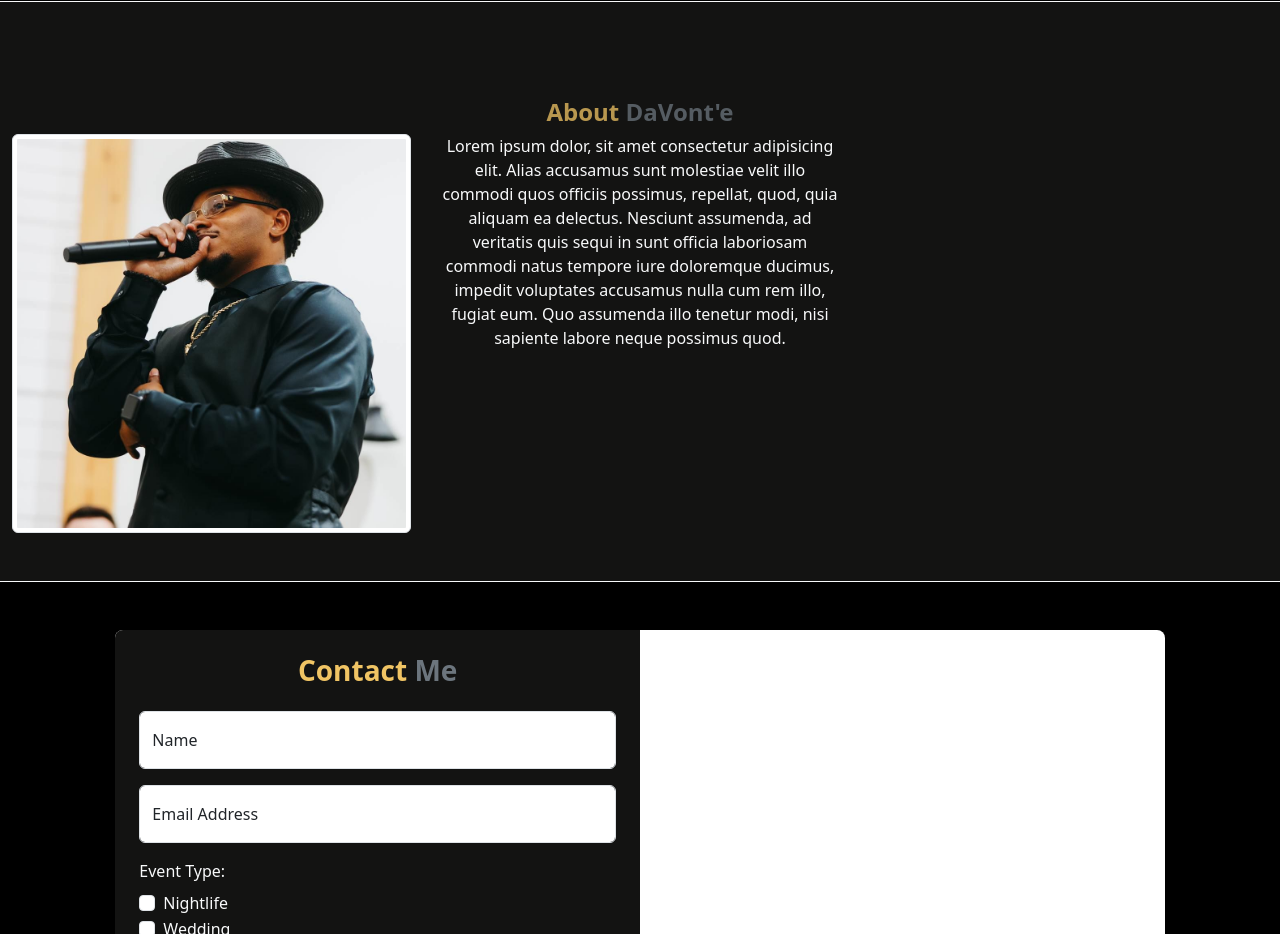
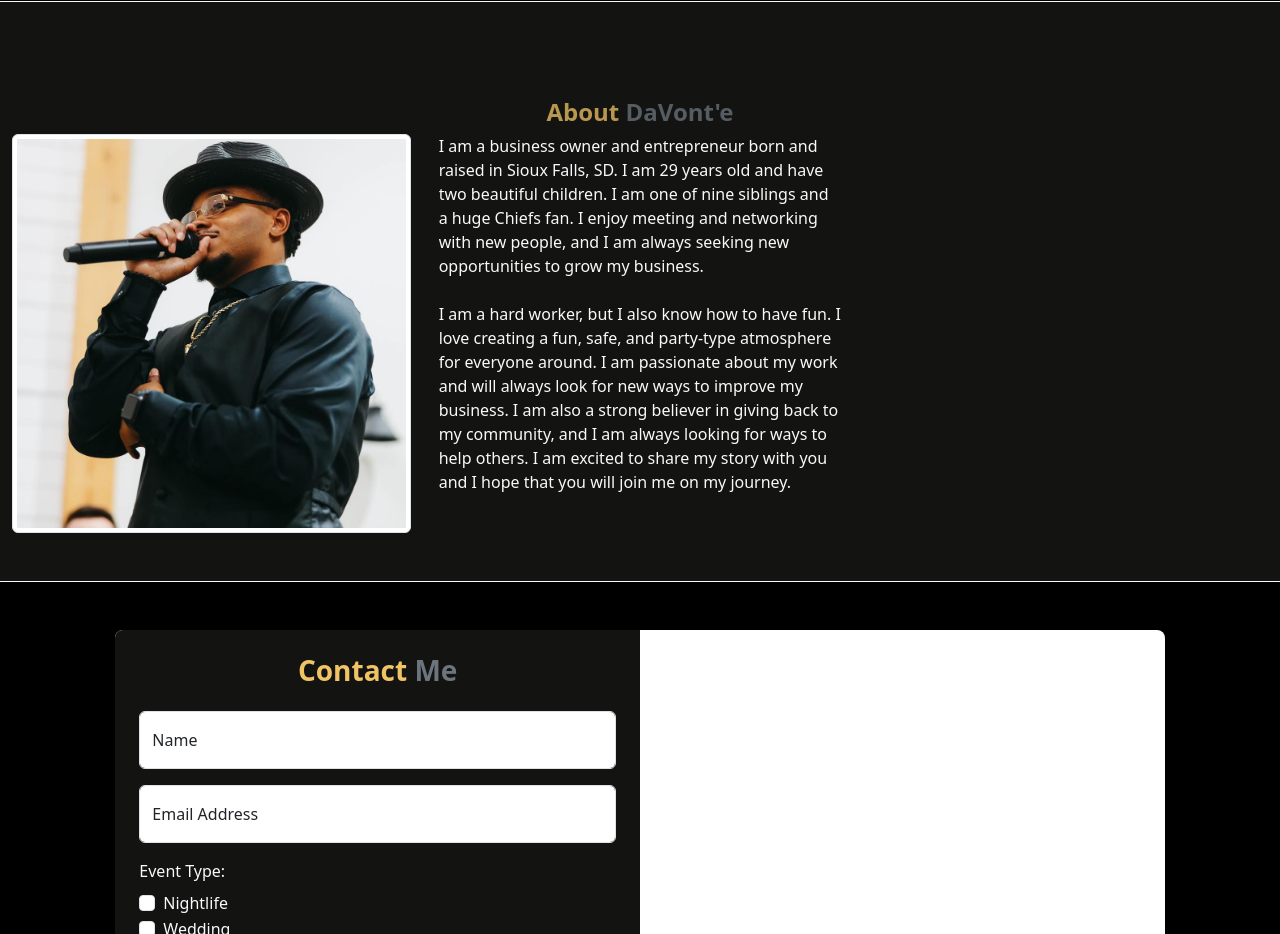
Before and after one commit to BROB25/BeatsByTay, a website: page index.html in a window 1280 px wide. Shown: the part 6180-7114 px from the top of the page. Drawn offline with nearby package versions, Linux system fonts and the light colour scheme.

Commit message:
Updates to About Me

```diff
--- a/index.html
+++ b/index.html
@@ -539,15 +539,20 @@
 							<img src="/images/vonte.jpg" class="img-thumbnail" alt="vonte" />
 						</div>
 						<div class="col-lg-4 d-flex justify-content-center">
-							<p class="text-center text-light">
-								Lorem ipsum dolor, sit amet consectetur adipisicing elit. Alias
-								accusamus sunt molestiae velit illo commodi quos officiis
-								possimus, repellat, quod, quia aliquam ea delectus. Nesciunt
-								assumenda, ad veritatis quis sequi in sunt officia laboriosam
-								commodi natus tempore iure doloremque ducimus, impedit
-								voluptates accusamus nulla cum rem illo, fugiat eum. Quo
-								assumenda illo tenetur modi, nisi sapiente labore neque possimus
-								quod.
+							<p class="text-left text-light">
+								I am a business owner and entrepreneur born and raised in Sioux
+								Falls, SD. I am 29 years old and have two beautiful children. I
+								am one of nine siblings and a huge Chiefs fan. I enjoy meeting
+								and networking with new people, and I am always seeking new
+								opportunities to grow my business.<br /><br />
+
+								I am a hard worker, but I also know how to have fun. I love
+								creating a fun, safe, and party-type atmosphere for everyone
+								around. I am passionate about my work and will always look for
+								new ways to improve my business. I am also a strong believer in
+								giving back to my community, and I am always looking for ways to
+								help others. I am excited to share my story with you and I hope
+								that you will join me on my journey.
 							</p>
 						</div>
 					</div>
```
Also changed, not shown: 2 other files.
